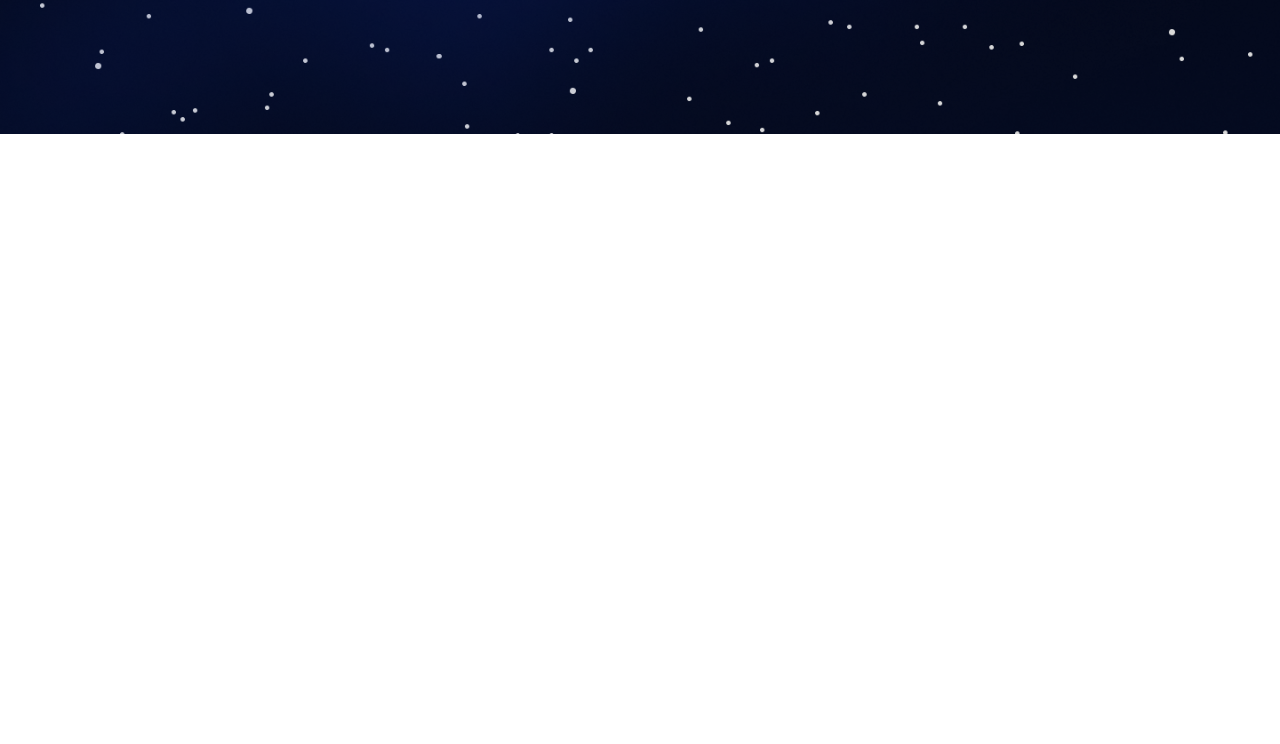
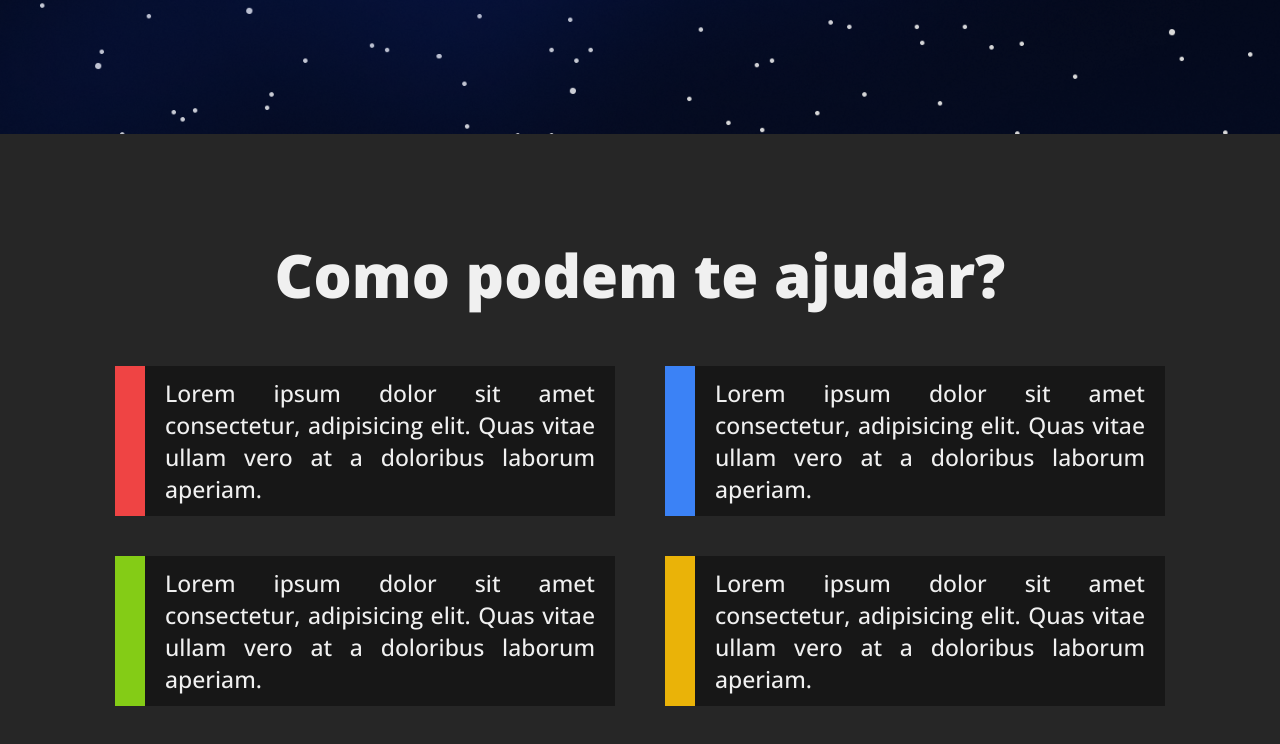
Before and after one commit to AndreyR05/UniCube, a plain HTML site: page pages/index.html in a window 1280 px wide. Shown: the part 666-1410 px from the top of the page. Before the commit the page ends 800 px from the top, so only its background shows below. Drawn offline with nearby package versions, Linux system fonts and the light colour scheme.

Commit message:
feat: what you find

```diff
--- a/pages/index.html
+++ b/pages/index.html
@@ -50,5 +50,26 @@
             </div>
         </div>
     </div>
+    <div class="whatYouFind">
+        <p>Como podem te ajudar?</p>
+        <div class="row">
+            <div class="collumn">
+                <div class="card red">
+                    <p>Lorem ipsum dolor sit amet consectetur, adipisicing elit. Quas vitae ullam vero at a doloribus laborum aperiam.</p>
+                </div>
+                <div class="card green">
+                    <p>Lorem ipsum dolor sit amet consectetur, adipisicing elit. Quas vitae ullam vero at a doloribus laborum aperiam.</p>
+                </div>
+            </div>
+            <div class="collumn">
+                <div class="card blue">
+                    <p>Lorem ipsum dolor sit amet consectetur, adipisicing elit. Quas vitae ullam vero at a doloribus laborum aperiam.</p>
+                </div>
+                <div class="card yellow">
+                    <p>Lorem ipsum dolor sit amet consectetur, adipisicing elit. Quas vitae ullam vero at a doloribus laborum aperiam.</p>
+                </div>
+            </div>
+        </div>
+    </div>
 </body>
 </html>
--- a/styles/inicio.css
+++ b/styles/inicio.css
@@ -155,3 +155,58 @@
         transform: rotate(-360deg);
     }
 }
+
+.whatYouFind{
+    width: 100%;
+    display: flex;
+    flex-direction: column;
+    gap: 50px;
+    justify-content:  center;
+    align-items: center;
+    padding: 100px;
+    background: #262626;
+}
+.whatYouFind > p{
+    font-size: 60px;
+    font-weight: 800;
+    color: #f0f0f0
+}
+.row{
+    display: flex;
+    justify-content: center;
+    align-items: center;
+    gap: 50px
+}
+.collumn{
+    display: flex;
+    flex-direction: column;
+    justify-content: center;
+    align-items: center;
+    gap: 40px
+}
+.card{
+    display: flex;
+    align-items: center;
+    width: 500px;
+    height: 150px;
+    color: #f0f0f0;
+    font-size: 23px;
+    padding: 20px;
+    background: #171717;
+}
+.card > p{
+    text-align: justify;
+}
+
+.red{
+    border-left: 30px solid #EF4444;
+}
+.green{
+    border-left: 30px solid #84CC16;
+}
+.blue{
+    border-left: 30px solid #3B82F6;
+}
+.yellow{
+    border-left: 30px solid #EAB308;
+}
```
